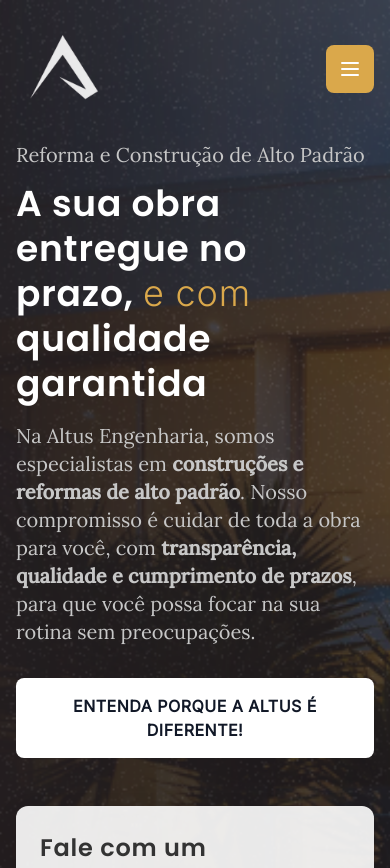
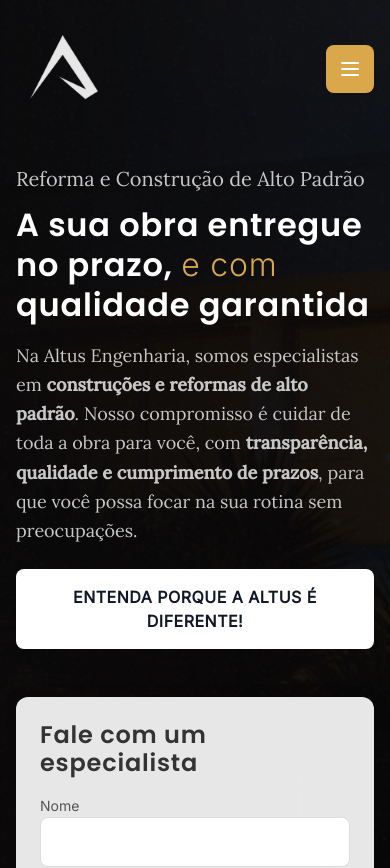
Before and after one commit to GuilhermeBarbosa16/Altus-Construtora, a React (Vite) app: page / in a window 390 px wide. Shown: the top 868 px of the page. Built offline with nearby package versions, Linux system fonts and the light colour scheme.

Commit message:
Fix: ajuste no tamanho mobile

```diff
--- a/src/App.tsx
+++ b/src/App.tsx
@@ -138,28 +138,30 @@
   }
 
   return (
-    <div className="font-sans">
-      {/* Hero Section */}
-      <Section className="relative pt-[5px]">
+
+    < div className = "font-sans" >
+      {/* Hero Section */ }
+      < Section className = "relative pt-[5px]" >
     <div
       className="absolute inset-0 z-0 bg-cover bg-center bg-no-repeat"
       style={{
         backgroundImage: `url(${fundo2})`,
+        filter: 'brightness(0.3)',
       }}
     />
     <div className="font-sans relative">
       <div className="relative z-0">
         <Header />
         <div className="relative z-10 flex items-start w-full">
-              <div className="w-full px-4 sm:px-6 md:px-8 lg:px-12 xl:px-16 py-2"> {/* Adicionando padding responsivo */}
+          <div className="w-full px-4 sm:px-6 md:px-8 lg:px-12 xl:px-16 py-8"> {/* Adicionando padding responsivo */}
             <div className="grid md:grid-cols-2 gap-12">
               <div className="text-white">
-                    <p className="text-xl mb-3">Reforma e Construção de Alto Padrão</p>
-                    <h1 className="text-[36px] md:text-[52px] font-bold leading-tight mb-4">
+                <p className="text-xl mb-3 leading-snug">Reforma e Construção de Alto Padrão</p>
+                <h1 className="text-[32px] sm:text-[36px] md:text-[52px] font-bold leading-tight mb-4">
                   A sua obra entregue no prazo, <span className="whitespace-nowrap">e com</span> <br className="hidden md:inline" />
                   qualidade garantida
                 </h1>
-                    <p className="text-xl mb-8">
+                <p className="text-lg sm:text-xl mb-6 leading-relaxed">
                   Na Altus Engenharia, somos especialistas em <strong>construções e reformas de alto padrão</strong>. Nosso compromisso é cuidar de toda a obra para você, com <strong>transparência, qualidade e cumprimento de prazos</strong>, para que você possa focar na sua rotina sem preocupações.
                 </p>
                 <a href="#video">
@@ -169,7 +171,7 @@
                 </a>
               </div>
               <div className="form-container">
-                    <h2 className="form-title">Fale com um especialista</h2>
+                <h2 className="form-title text-lg sm:text-xl">Fale com um especialista</h2>
                 <form ref={form} onSubmit={handleSubmit} className="space-y-4">
                   <div>
                     <label htmlFor="nome" className="form-label">Nome</label>
@@ -229,7 +231,7 @@
         </div>
       </div>
     </div>
-      </Section>
+  </Section >
 
       <Section>
         <div id='video' className='text-3xl font-bold text-center mb-0'>
```
Lines whose indentation alone changed are shown as unchanged.
